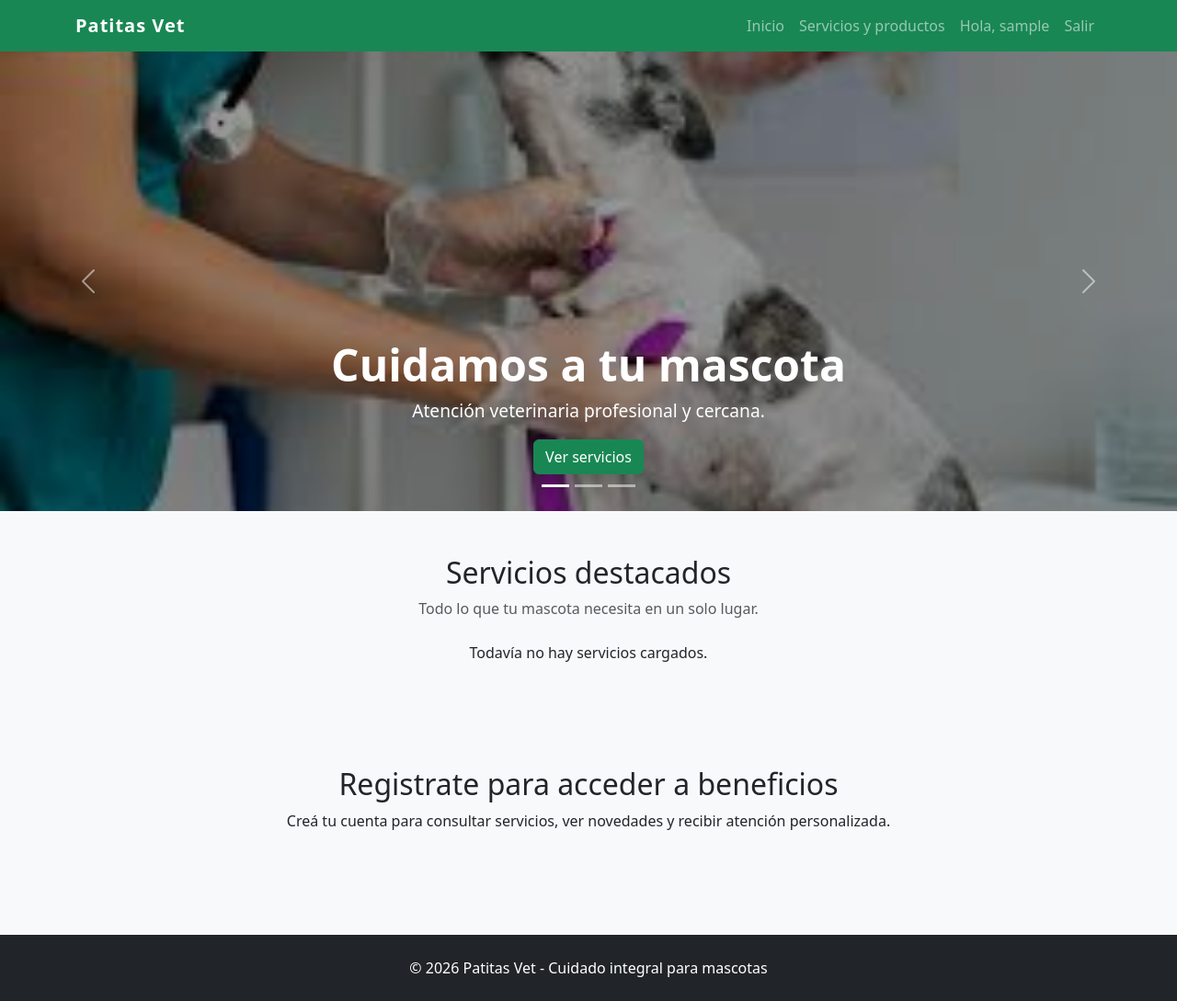
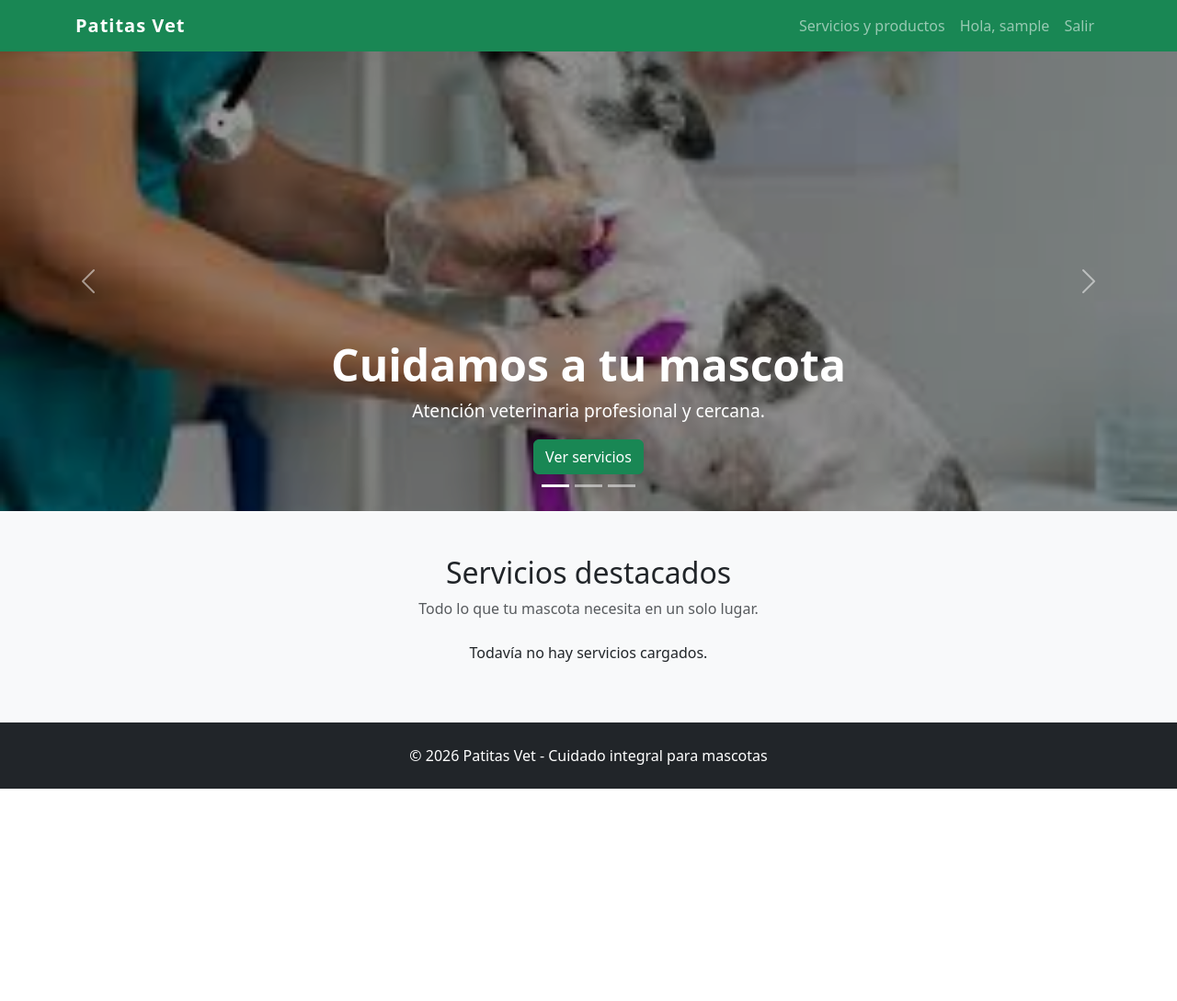
Before and after one commit to julitaiter/Patitas-Vet, a Django app: page / in a window 1280 px wide. Shown: the whole page at 92% size. After the commit the page ends 858 px from the top, so only its background shows below. Run offline with Django 5.2, Linux system fonts and the light colour scheme; the visitor is signed in with stand-in values (Sample User, id 1); data that the repository does not hold is empty.

Commit message:
Elimine los archivos Python compilados innecesarios y actualice la configuración de los archivos estáticos; modifique las plantillas base e index para la visualización de la autenticación de usuarios.

```diff
--- a/patitasvet/settings.py
+++ b/patitasvet/settings.py
@@ -127,6 +127,9 @@ USE_TZ = True
 # https://docs.djangoproject.com/en/5.1/howto/static-files/
 
 STATIC_URL = '/static/'
+STATICFILES_DIRS = [
+    BASE_DIR / 'static',
+]
 
 MEDIA_URL = '/media/'
 MEDIA_ROOT = BASE_DIR / 'media'
--- a/templates/base.html
+++ b/templates/base.html
@@ -30,11 +30,6 @@
 
             <div class="collapse navbar-collapse" id="navbarNav">
                 <ul class="navbar-nav ms-auto">
-
-                    <li class="nav-item">
-                        <a class="nav-link" href="{% url 'index' %}">Inicio</a>
-                    </li>
-
                     <li class="nav-item">
                         <a class="nav-link" href="{% url 'servicios' %}">Servicios y productos</a>
                     </li>
--- a/templates/index.html
+++ b/templates/index.html
@@ -91,6 +91,7 @@
     </div>
 </section>
 
+{% if not user.is_authenticated %}
 <section class="bg-light py-5">
     <div class="container text-center">
         <h2>Registrate para acceder a beneficios</h2>
@@ -105,5 +106,6 @@
         {% endif %}
     </div>
 </section>
+{% endif %}
 
 {% endblock %}
```
